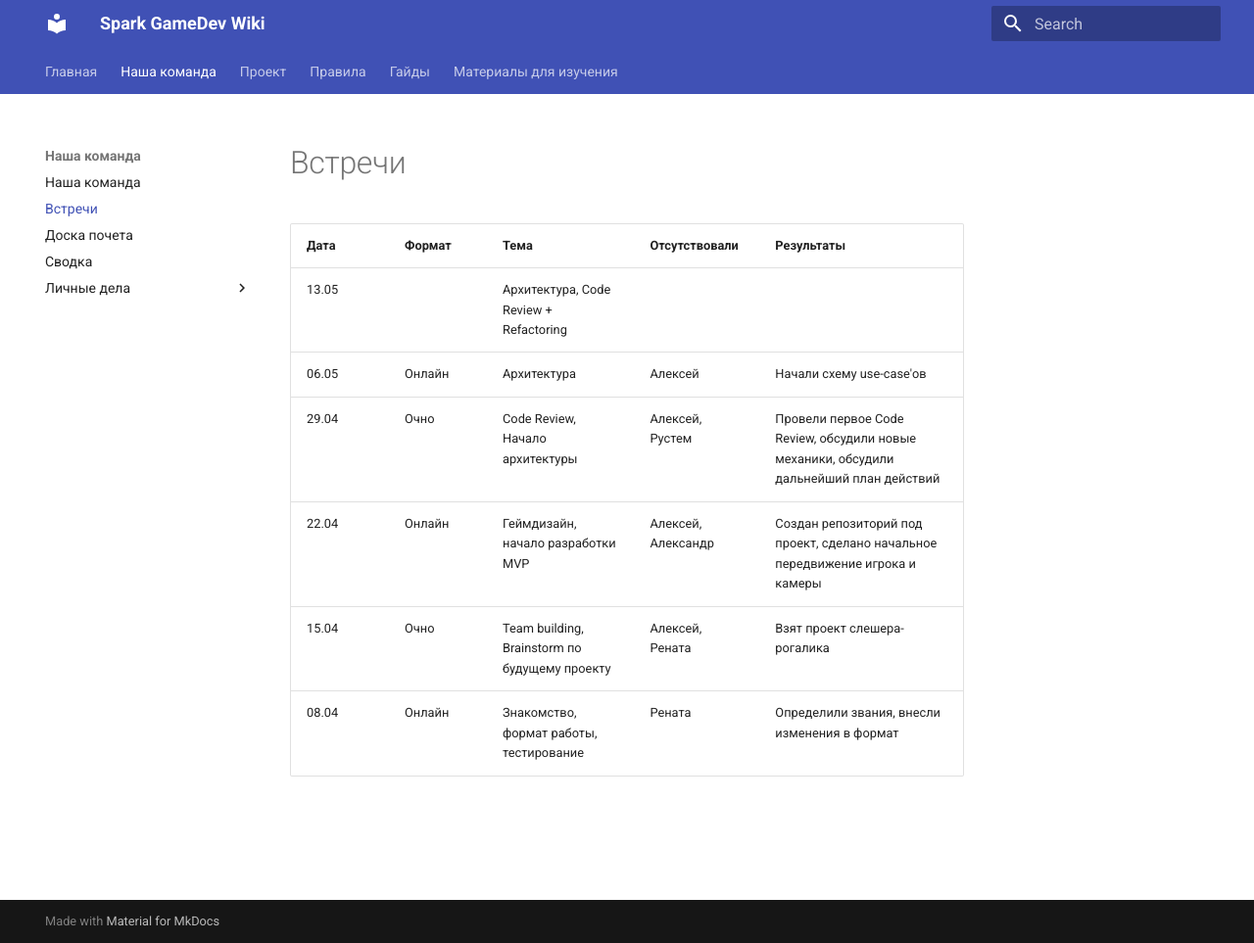
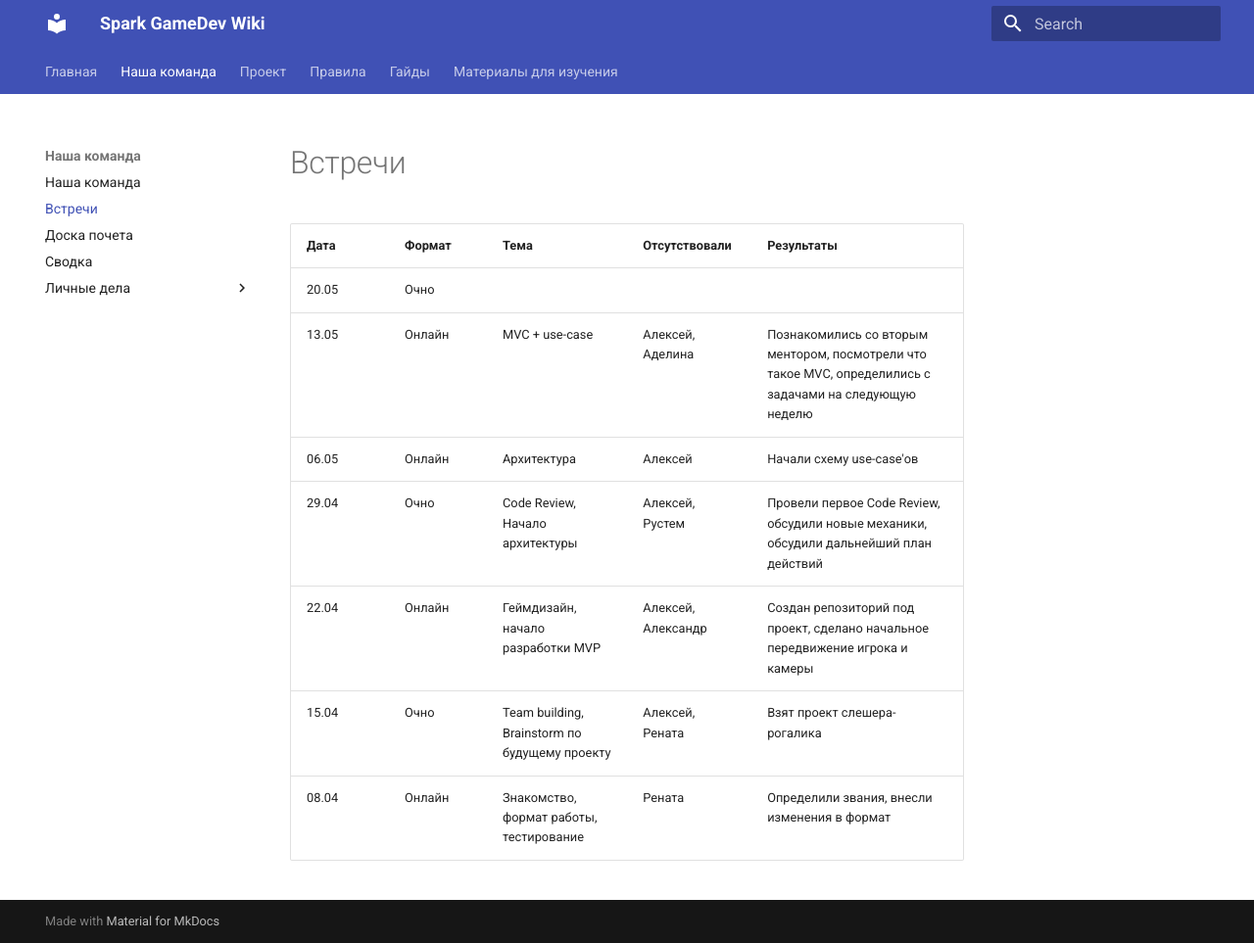
Before and after one commit to FrostHoll/spark-gamedev-wiki, an MkDocs documentation site: the page built from docs/team/meetings.md, in a window 1280 px wide and 963 px high. Shown: the whole window at 98% size. Built offline with MkDocs 1.6.1 and Material for MkDocs 9.7.7, drawn with Linux system fonts in a browser that asks for light colours.

```diff
--- a/docs/team/meetings.md
+++ b/docs/team/meetings.md
@@ -1,10 +1,11 @@
 # Встречи
 
-| Дата  | Формат | Тема                                          | Отсутствовали      | Результаты                                                                             |
-| ----- | ------ | --------------------------------------------- | ------------------ | -------------------------------------------------------------------------------------- |
-| 13.05 |        | Архитектура, Code Review + Refactoring        |                    |                                                                                        |
-| 06.05 | Онлайн | Архитектура                                   | Алексей            | Начали схему use-case'ов                                                               |
-| 29.04 | Очно   | Code Review, Начало архитектуры               | Алексей, Рустем    | Провели первое Code Review, обсудили новые механики, обсудили дальнейший план действий |
-| 22.04 | Онлайн | Геймдизайн, начало разработки MVP             | Алексей, Александр | Создан репозиторий под проект, сделано начальное передвижение игрока и камеры          |
-| 15.04 | Очно   | Team building, Brainstorm по будущему проекту | Алексей, Рената    | Взят проект слешера-рогалика                                                           |
-| 08.04 | Онлайн | Знакомство, формат работы, тестирование       | Рената             | Определили звания, внесли изменения в формат                                           |
+| Дата  | Формат | Тема                                          | Отсутствовали      | Результаты                                                                                              |
+| ----- | ------ | --------------------------------------------- | ------------------ | ------------------------------------------------------------------------------------------------------- |
+| 20.05 | Очно   |                                               |                    |                                                                                                         |
+| 13.05 | Онлайн | MVC + use-case                                | Алексей, Аделина   | Познакомились со вторым ментором, посмотрели что такое MVC, определились с задачами на следующую неделю |
+| 06.05 | Онлайн | Архитектура                                   | Алексей            | Начали схему use-case'ов                                                                                |
+| 29.04 | Очно   | Code Review, Начало архитектуры               | Алексей, Рустем    | Провели первое Code Review, обсудили новые механики, обсудили дальнейший план действий                  |
+| 22.04 | Онлайн | Геймдизайн, начало разработки MVP             | Алексей, Александр | Создан репозиторий под проект, сделано начальное передвижение игрока и камеры                           |
+| 15.04 | Очно   | Team building, Brainstorm по будущему проекту | Алексей, Рената    | Взят проект слешера-рогалика                                                                            |
+| 08.04 | Онлайн | Знакомство, формат работы, тестирование       | Рената             | Определили звания, внесли изменения в формат                                                            |
--- a/mkdocs.yml
+++ b/mkdocs.yml
@@ -45,6 +45,7 @@ nav:
       - База ООП: 'learn/lvl_2/OOP_base.md'
       - 2.1 Абстрактные классы и интерфейсы: 'learn/lvl_2/2_1_abstracts_interfaces.md'
       - 2.2 Корутины: 'learn/lvl_2/2_2_coroutines.md'
+      - 2.3 Паттерны проектирования (Начало): 'learn/lvl_2/2_3_patterns_basics.md'
     - 3-й уровень:
       - SOLID: 'learn/lvl_3/solid.md'
     - 4-й уровень:
```
Also changed, not shown: docs/announces/05-16.md (added, +27 -0 lines), docs/index.md (+2 -1 lines), docs/learn/lvl_2/2_3_patterns_basics.md (added, +3 -0 lines), 1 other file.
